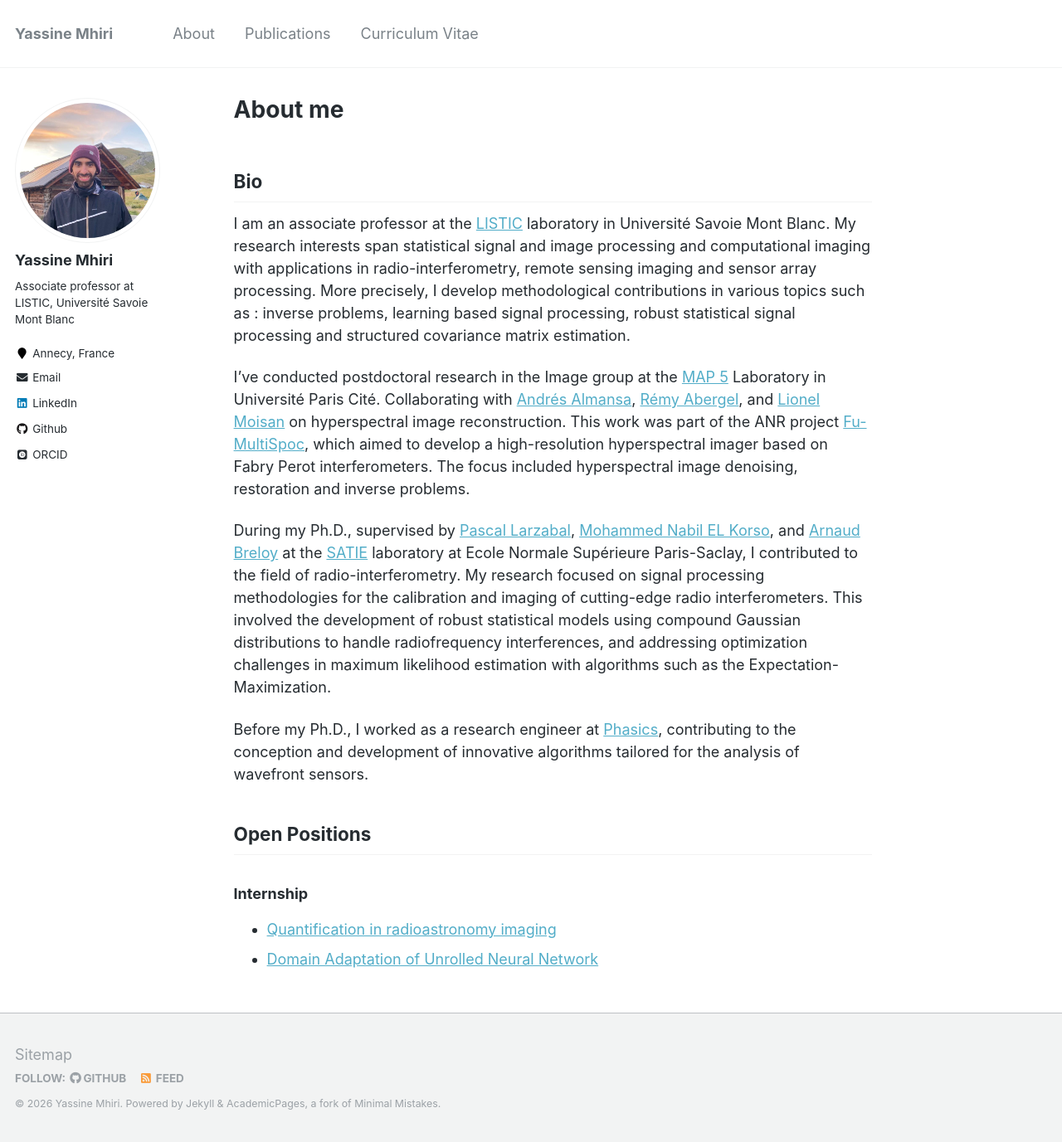
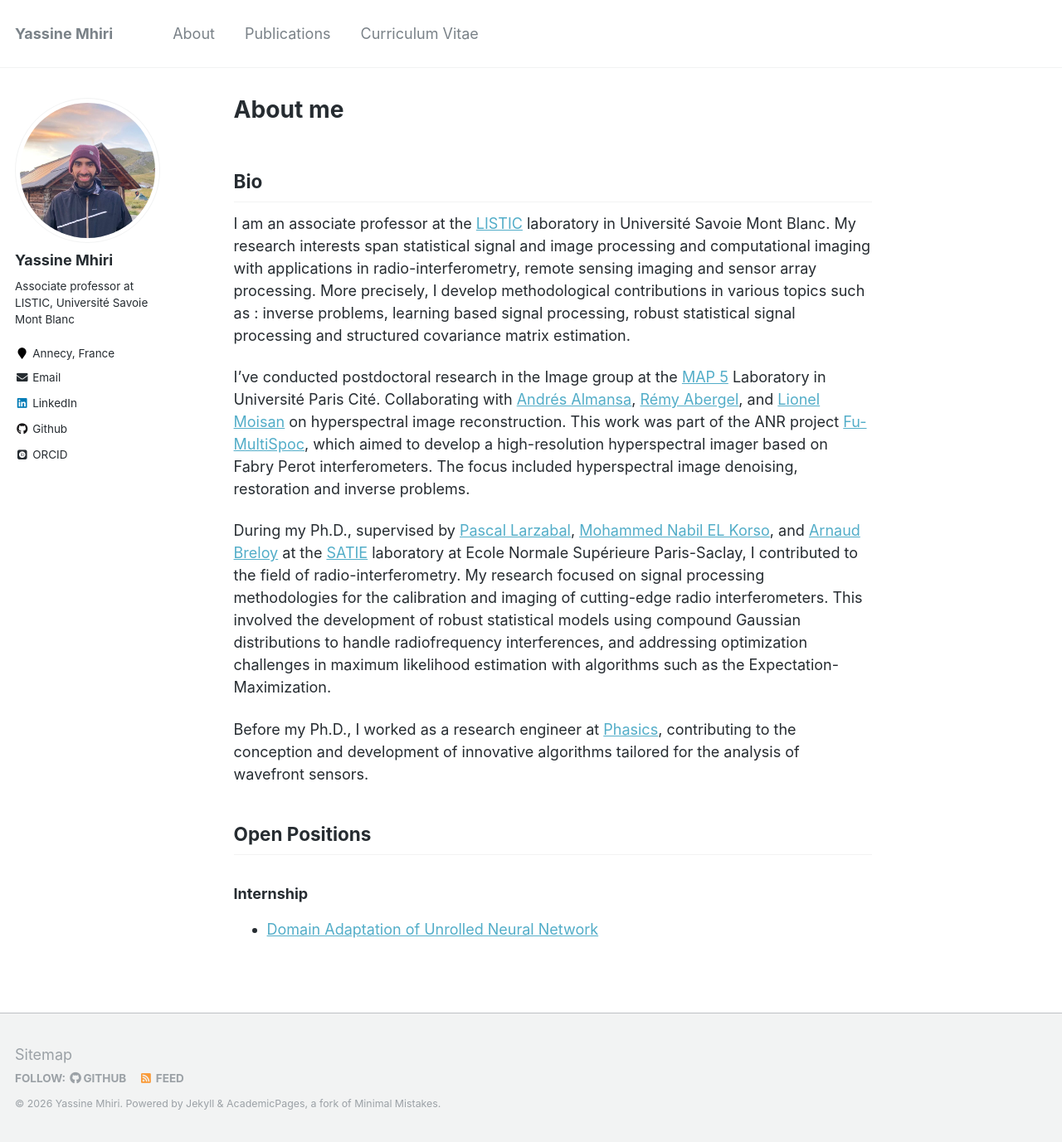
Before and after one commit to y-mhiri/y-mhiri.github.io, a Jekyll site: the page built from _pages/about.md, in a window 1280 px wide and 1377 px high. Shown: the whole window at 83% size. Built offline with Jekyll 4.4.1, drawn with Linux system fonts in a browser that asks for light colours; some web fonts are replaced.

Commit message:
annonce stage quantification

```diff
--- a/_pages/about.md
+++ b/_pages/about.md
@@ -35,5 +35,4 @@ Supervised by Pascal Larzabal, co-supervised by Mohammed Nabil El Korso and Arna
 
 ### Internship
 
-- [Quantification in radioastronomy imaging]({{ site.url }}/stages/stage-quantification.pdf)
 - [Domain Adaptation of Unrolled Neural Network]({{ site.url }}/stages/sujet_stage_da.pdf)
```
